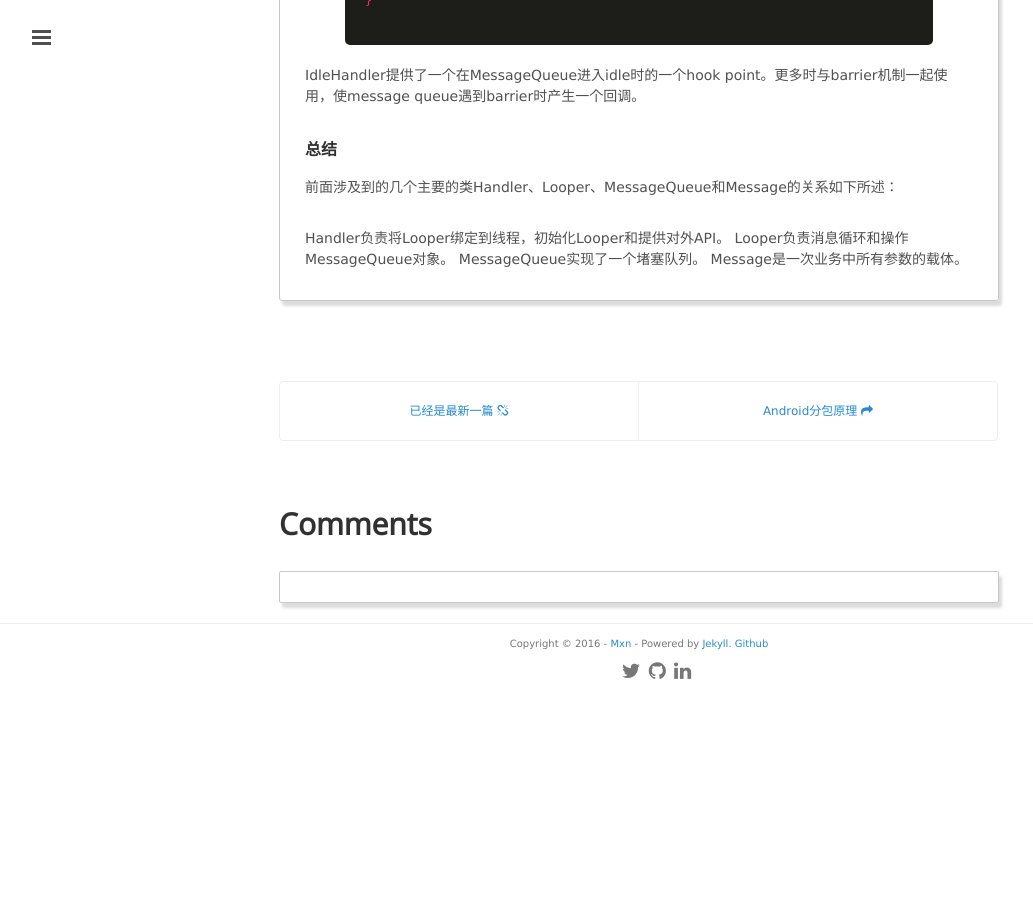
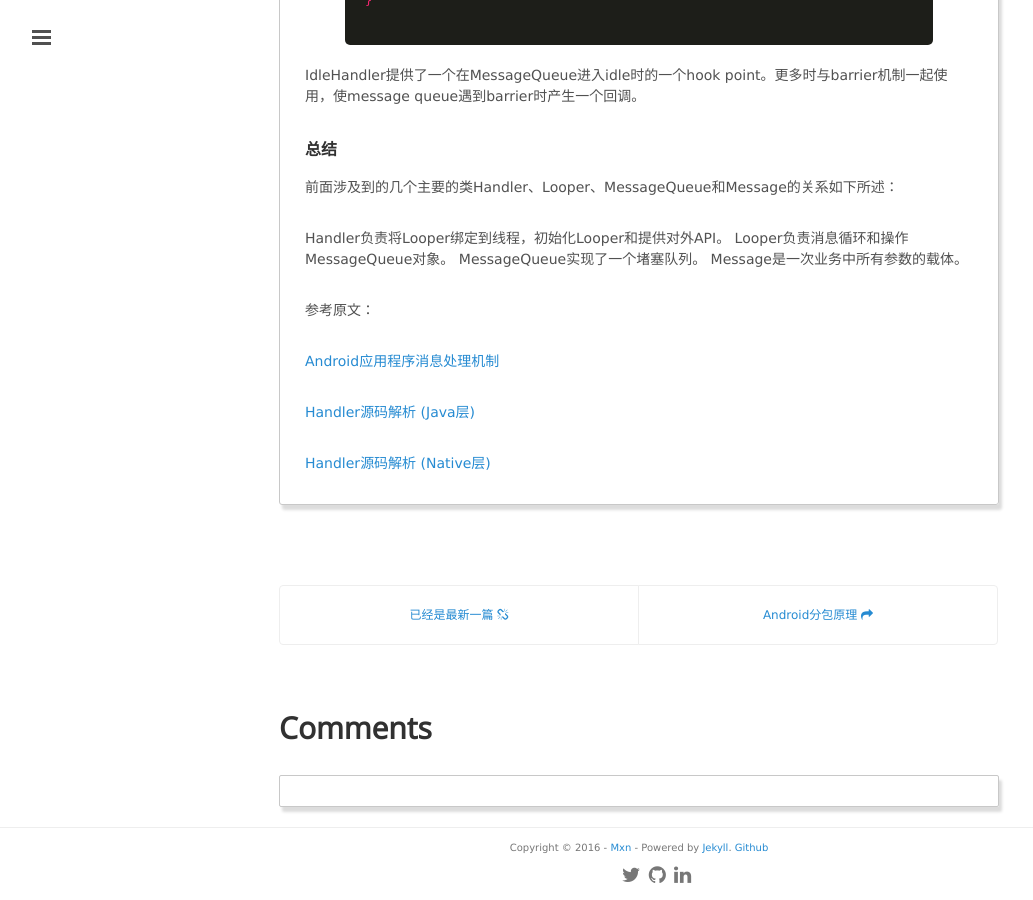
Before and after one commit to mxn21/mxn21.github.io, a Jekyll site: the page built from _posts/2016-3-7-理解handler.md, in a window 1280 px wide and 900 px high, scrolled down 13663 px. Shown: the whole window, without its empty margins (1-1034 px from the left). Built offline with Jekyll 4.4.1, drawn with Linux system fonts in a browser that asks for light colours; Markdown is read by kramdown in place of the engine named in the settings; comment, search, counter and statistics services are not loaded; before the commit the page ends 14359 px from its top, so only the background shows below that.

Commit message:
32434234

```diff
--- a/_posts/2016-3-7-理解handler.md
+++ b/_posts/2016-3-7-理解handler.md
@@ -625,3 +625,13 @@
 Looper负责消息循环和操作MessageQueue对象。
 MessageQueue实现了一个堵塞队列。
 Message是一次业务中所有参数的载体。
+
+
+
+参考原文：
+
+[Android应用程序消息处理机制](http://legendmohe.net/2015/06/12/android应用程序消息处理机制/)
+
+[Handler源码解析 (Java层)](http://legendmohe.net/2015/10/23/android-handler源码解析-java层/)
+
+[Handler源码解析 (Native层)](http://legendmohe.net/2015/10/26/android-handler源码解析-native层/)
```
